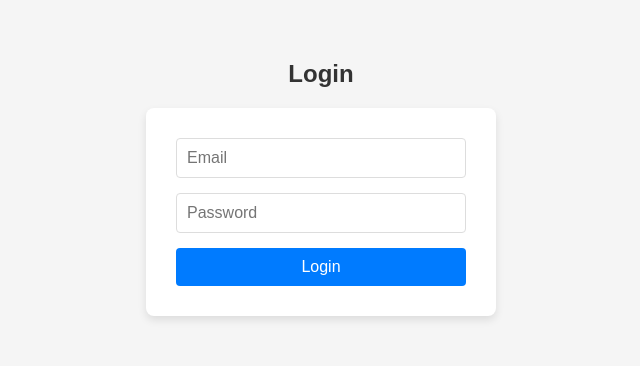
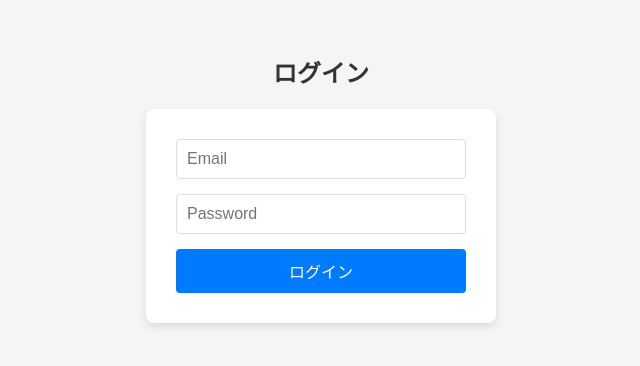
Before and after one commit to bakushoda/baselog-frontend, a Next.js app: page /login in a window 1280 px wide. Shown: the part 212-578 px from the top of the page, without its empty margins (319-959 px from the left). Built offline with nearby package versions, Linux system fonts and the light colour scheme.

Commit message:
add: error message

```diff
--- a/src/app/login/page.tsx
+++ b/src/app/login/page.tsx
@@ -1,33 +1,40 @@
-"use client";
+'use client';
 
-import React, { useState } from "react";
-import styled from "styled-components";
-import api from "@lib/api";
-import { useRouter } from "next/navigation";
-import type { LoginResponse } from "types/types";
+import React, { useState } from 'react';
+import styled from 'styled-components';
+import api from '@lib/api';
+import { useRouter } from 'next/navigation';
+import type { LoginResponse } from 'types/types';
 
 export default function LoginPage() {
-  const [email, setEmail] = useState("");
-  const [password, setPassword] = useState("");
+  const [email, setEmail] = useState('');
+  const [password, setPassword] = useState('');
+  const [errorMessage, setErrorMessage] = useState('');
   const router = useRouter();
 
   const handleLogin = async (e: React.FormEvent) => {
     e.preventDefault();
+    setErrorMessage('');
+
     try {
-      const response = await api.post<LoginResponse>("/login", {
-        email,
-        password,
-      });
-      localStorage.setItem("token", response.data.token);
-      router.push("/games");
+      const response = await api.post<LoginResponse>(
+        '/login',
+        {
+          email,
+          password,
+        }
+      );
+      localStorage.setItem('token', response.data.token);
+      router.push('/games');
     } catch (error) {
-      console.error("Login failed", error);
+      console.error('Login failed', error);
+      setErrorMessage('ログインに失敗しました。');
     }
   };
 
   return (
     <LoginContainer>
-      <Title>Login</Title>
+      <Title>ログイン</Title>
       <Form onSubmit={handleLogin}>
         <Input
           type="email"
@@ -41,7 +48,10 @@ export default function LoginPage() {
           value={password}
           onChange={(e) => setPassword(e.target.value)}
         />
-        <Button type="submit">Login</Button>
+        {errorMessage && (
+          <ErrorText>{errorMessage}</ErrorText>
+        )}
+        <Button type="submit">ログイン</Button>
       </Form>
     </LoginContainer>
   );
@@ -100,3 +110,9 @@ const Button = styled.button`
     background-color: #0056b3;
   }
 `;
+
+const ErrorText = styled.p`
+  color: red;
+  margin-bottom: 15px;
+  font-size: 14px;
+`;
```
